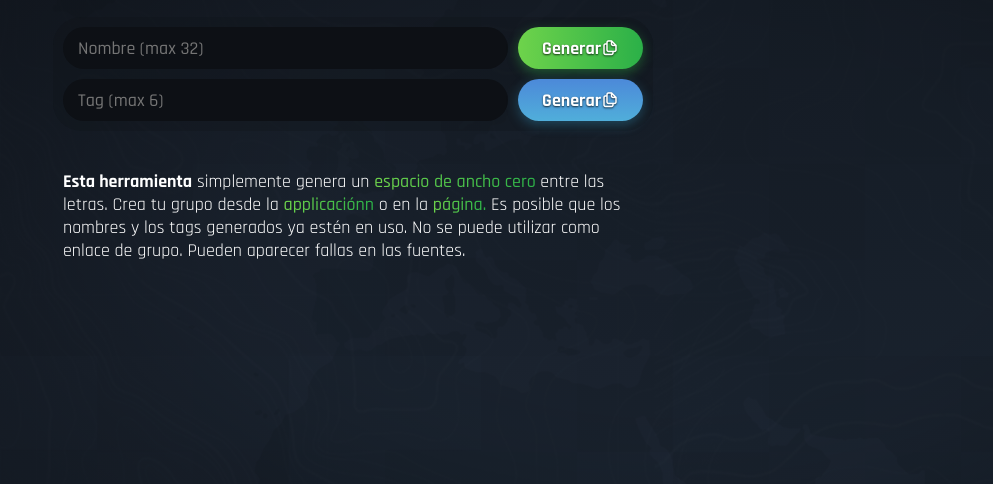
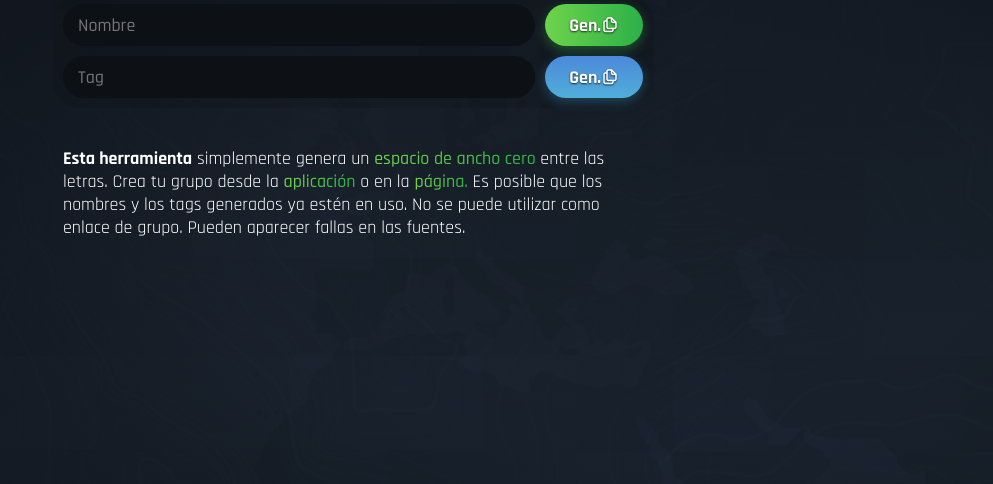
Before and after one commit to deloreanfn/steam, a website built with Parcel: page index.html in a window 1280 px wide. Shown: the part 316-800 px from the top of the page, without its empty margins (287-1280 px from the left). Built offline with nearby package versions, Linux system fonts and the light colour scheme; a script that the page names is missing.

Commit message:
Update index.html

```diff
--- a/index.html
+++ b/index.html
@@ -18,22 +18,21 @@
                 <i class="uil uil-check-circle"></i> Grupo único Steam
             </div>
             <div id="subtitle">
-                Otra oportunidad de obtener ese nombre y tag elegantes que siempre quisiste.
             </div>
         </div>
         <div id="generators">
             <div id="generator">
-                <input id="name" placeholder="Nombre (max 32)" />
-                <button class="button" id="copyName">Generar<i class="uil uil-copy"></i></button>
+                <input id="name" placeholder="Nombre" />
+                <button class="button" id="copyName">Gen.<i class="uil uil-copy"></i></button>
             </div>
             <div id="generator">
-                <input id="tag" placeholder="Tag (max 6)" />
-                <button class="button blue" id="copyTag">Generar<i class="uil uil-copy"></i></button>
+                <input id="tag" placeholder="Tag" />
+                <button class="button blue" id="copyTag">Gen.<i class="uil uil-copy"></i></button>
             </div>
       </div>
       <div id="container">
           <div id="content">
-              <b>Esta herramienta</b> simplemente genera un <a href="#">espacio de ancho cero </a> entre las letras. Crea tu grupo desde la <a href="steam://openurl/https://steamcommunity.com/actions/GroupCreate/">applicaciónn</a> o en la <a href="https://steamcommunity.com/actions/GroupCreate">página.</a> Es posible que los nombres y los tags generados ya estén en uso. No se puede utilizar como enlace de grupo. Pueden aparecer fallas en las fuentes.
+              <b>Esta herramienta</b> simplemente genera un <a href="#">espacio de ancho cero </a> entre las letras. Crea tu grupo desde la <a href="steam://openurl/https://steamcommunity.com/actions/GroupCreate/">aplicación</a> o en la <a href="https://steamcommunity.com/actions/GroupCreate">página.</a> Es posible que los nombres y los tags generados ya estén en uso. No se puede utilizar como enlace de grupo. Pueden aparecer fallas en las fuentes.
           </div>
       </div>
     </div>
```
